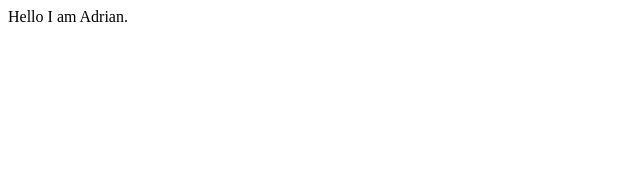
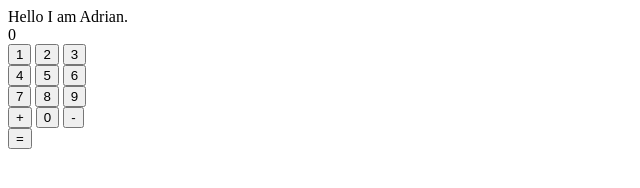
Before and after one commit to adrian2007yr/adrian2007yr.github.io, a plain HTML site: page index.html in a window 1280 px wide. Shown: the whole page, without its empty margins (0-640 px from the left). Drawn offline with Linux system fonts and the light colour scheme.

Commit message:
лол кек

```diff
--- a/index.html
+++ b/index.html
@@ -1,9 +1,34 @@
-<! doctype html>
+
+<!DOCTYPE html>
 <html>
 <head>
+  <meta charset="utf-8">
   <title>Адриан Панников</title>
-<head>
+</head>
 <body bgcolor="white" color="blue">
   Hello I am Adrian.
- </body>
- </html>
+<script>
+	var screen = 0
+	var memory = 0
+	var sign = 0
+</script>
+<div id="pomidor">0</div>
+<button onclick="screen = screen * 10 + 1; document.getElementById('pomidor').innerText = screen">1</button>
+<button onclick="screen = screen * 10 + 2; document.getElementById('pomidor').innerText = screen">2</button>
+<button onclick="screen = screen * 10 + 3; document.getElementById('pomidor').innerText = screen">3</button>
+<br>
+<button onclick="screen = screen * 10 + 4; document.getElementById('pomidor').innerText = screen">4</button>
+<button onclick="screen = screen * 10 + 5; document.getElementById('pomidor').innerText = screen">5</button>
+<button onclick="screen = screen * 10 + 6; document.getElementById('pomidor').innerText = screen">6</button>
+<br>
+<button onclick="screen = screen * 10 + 7; document.getElementById('pomidor').innerText = screen">7</button>
+<button onclick="screen = screen * 10 + 8; document.getElementById('pomidor').innerText = screen">8</button>
+<button onclick="screen = screen * 10 + 9; document.getElementById('pomidor').innerText = screen">9</button>
+<br>
+<button onclick="memory = screen; screen = 0; sign = 1">+</button>
+<button onclick="screen = screen * 10 + 0; document.getElementById('pomidor').innerText = screen">0</button>
+<button onclick="memory = screen; screen = 0; sign = -1">-</button>
+<br>
+<button onclick="screen = memory + screen * sign; memory = 0; sign = 0; document.getElementById('pomidor').innerText = screen">=</button>
+</body>
+</html>
```
